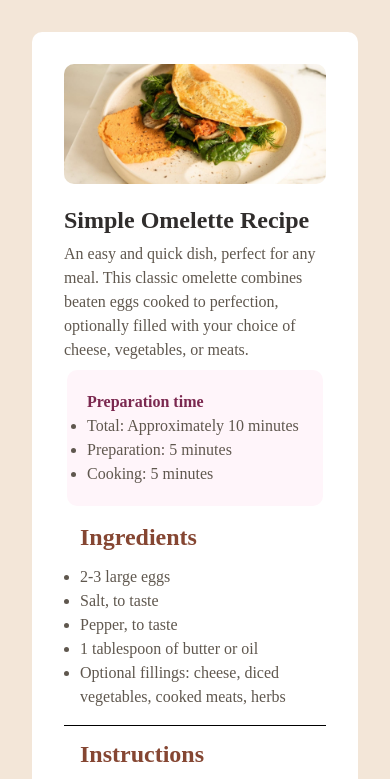
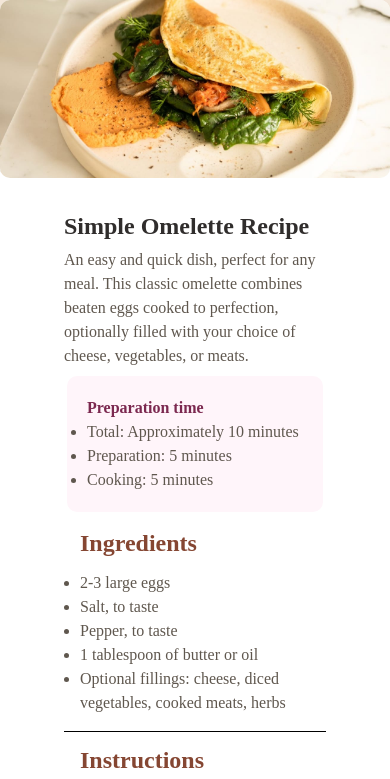
Before and after one commit to Igraziella/Recipe-page, a plain HTML site: page index.html in a window 390 px wide. Shown: the top 779 px of the page. Drawn offline with Linux system fonts and the light colour scheme; a script that the page names is missing; a web font is replaced by a local one.

Commit message:
Make banner image full width on mobile.

```diff
--- a/index.html
+++ b/index.html
@@ -1,23 +1,34 @@
 <!DOCTYPE html>
 <html lang="en" dir="ltr">
   <head>
-  <meta charset="UTF-8">
-  <meta name="viewport" content="width=device-width, initial-scale=1.0"> <!-- displays site properly based on user's device -->
+    <meta charset="UTF-8" />
+    <meta name="viewport" content="width=device-width, initial-scale=1.0" />
+    <!-- displays site properly based on user's device -->
 
-  <link rel="icon" type="image/png" sizes="32x32" href="./assets/images/favicon-32x32.png">
-  <link rel="stylesheet" href="style.css">
+    <link
+      rel="icon"
+      type="image/png"
+      sizes="32x32"
+      href="./assets/images/favicon-32x32.png"
+    />
+    <link rel="stylesheet" href="style.css" />
 
     <title>Frontend Mentor | Recipe page</title>
   </head>
 
   <body>
-  <main class="main-card">
-    <img src="./assets/images/image-omelette.jpeg" alt="Omelette image">
-    <section class="card">
+    <main class="main-container">
+      <div class="banner">
+        <img src="./assets/images/image-omelette.jpeg" alt="Omelette image" />
+      </div>
+      <div class="main-content">
+        <section class="description">
           <h1>Simple Omelette Recipe</h1>
 
-      <p>An easy and quick dish, perfect for any meal. This classic omelette combines beaten eggs cooked
-        to perfection, optionally filled with your choice of cheese, vegetables, or meats.
+          <p>
+            An easy and quick dish, perfect for any meal. This classic omelette
+            combines beaten eggs cooked to perfection, optionally filled with
+            your choice of cheese, vegetables, or meats.
           </p>
         </section>
 
@@ -39,7 +50,9 @@
             <li>Salt, to taste</li>
             <li>Pepper, to taste</li>
             <li>1 tablespoon of butter or oil</li>
-        <li>Optional fillings: cheese, diced vegetables, cooked meats, herbs</li>
+            <li>
+              Optional fillings: cheese, diced vegetables, cooked meats, herbs
+            </li>
           </ul>
         </section>
 
@@ -48,26 +61,32 @@
 
           <ol>
             <li>
-        <b>Beat the eggs:</b> In a bowl, beat the eggs with a pinch of salt and pepper until they are well mixed.
-        You can add a tablespoon of water or milk for a fluffier texture.
+              <b>Beat the eggs:</b> In a bowl, beat the eggs with a pinch of
+              salt and pepper until they are well mixed. You can add a
+              tablespoon of water or milk for a fluffier texture.
             </li>
             <li>
-        <b>Heat the pan:</b> Place a non-stick frying pan over medium heat and add butter or oil.
+              <b>Heat the pan:</b> Place a non-stick frying pan over medium heat
+              and add butter or oil.
             </li>
             <li>
-        <b>Cook the omelette:</b> Once the butter is melted and bubbling, pour in the eggs. Tilt the pan to ensure
-        the eggs evenly coat the surface.
+              <b>Cook the omelette:</b> Once the butter is melted and bubbling,
+              pour in the eggs. Tilt the pan to ensure the eggs evenly coat the
+              surface.
             </li>
             <li>
-        <b>Add fillings (optional):</b> When the eggs begin to set at the edges but are still slightly runny in the
-        middle, sprinkle your chosen fillings over one half of the omelette.
+              <b>Add fillings (optional):</b> When the eggs begin to set at the
+              edges but are still slightly runny in the middle, sprinkle your
+              chosen fillings over one half of the omelette.
             </li>
             <li>
-        <b>Fold and serve:</b> As the omelette continues to cook, carefully lift one edge and fold it over the
-        fillings. Let it cook for another minute, then slide it onto a plate.
+              <b>Fold and serve:</b> As the omelette continues to cook,
+              carefully lift one edge and fold it over the fillings. Let it cook
+              for another minute, then slide it onto a plate.
             </li>
             <li>
-      <b>Enjoy:</b> Serve hot, with additional salt and pepper if needed.
+              <b>Enjoy:</b> Serve hot, with additional salt and pepper if
+              needed.
             </li>
           </ol>
         </section>
@@ -75,27 +94,37 @@
         <section class="nutrition">
           <h2>Nutrition</h2>
 
-    <p>The table below shows nutritional values per serving without the additional fillings.</p>
+          <p>
+            The table below shows nutritional values per serving without the
+            additional fillings.
+          </p>
 
           <ul>
-      <li>Calories
+            <li>
+              Calories
               <span><b>277kcal</b></span>
             </li>
-      <li>Carbs
+            <li>
+              Carbs
               <span><b>0g</b></span>
             </li>
-      <li>Protein
+            <li>
+              Protein
               <span><b>20g</b></span>
             </li>
-      <li>Fat
+            <li>
+              Fat
               <span><b>22g</b></span>
             </li>
           </ul>
         </section>
 
         <div class="attribution">
-    Challenge by <a href="https://www.frontendmentor.io?ref=challenge" target="_blank">Frontend Mentor</a>.
-    Coded by <a href="#">Ijeoma Obialor</a>.
+          Challenge by
+          <a href="https://www.frontendmentor.io?ref=challenge" target="_blank"
+            >Frontend Mentor</a
+          >. Coded by <a href="#">Ijeoma Obialor</a>.
+        </div>
       </div>
     </main>
 
--- a/style.css
+++ b/style.css
@@ -13,28 +13,51 @@ body {
 }
 
 /* Main container */
-.main-card {
+.main-container {
     background-color:hsl(0, 0%, 100%);
-    display: flex;
-    flex-direction: column;
-    max-width: 600px;
-    padding: 2rem;
-    margin: 2rem;
     border-radius: 10px;
-    font-family: 'Young serif', Outfit;
-    line-height: 1.5em;
+
 }
 
-img {
+.banner, .main-content {
+    max-width: 600px;
+    margin: 2rem auto;
+    border-radius: 10px;
+}
+
+/* make the banner 100% width for screen size below 450px */
+
+@media (max-width: 450px) {
+    .banner {
+        width: 100%;
+        margin: 0;
+        border-radius: 0;
+    }
+}
+
+.banner img {
     max-width: 100%;
     border-radius: 10px;
 }
 
 /* sections */
-section.card {
+
+.main-content {
+    display: flex;
+    flex-direction: column;
+    font-family: 'Young serif', Outfit;
+    line-height: 1.5em;
+    margin: 2rem;
+    padding: 0 2rem 2rem 2rem;
+}
+section.description {
+    margin-top: 0;
     margin-bottom: 5px;
 }
+.description h1 {
+    margin-top: 0;
 
+}
 section.prep-card {
     margin: 3px;
     padding: 20px;
```
Lines whose indentation alone changed are shown as unchanged.
